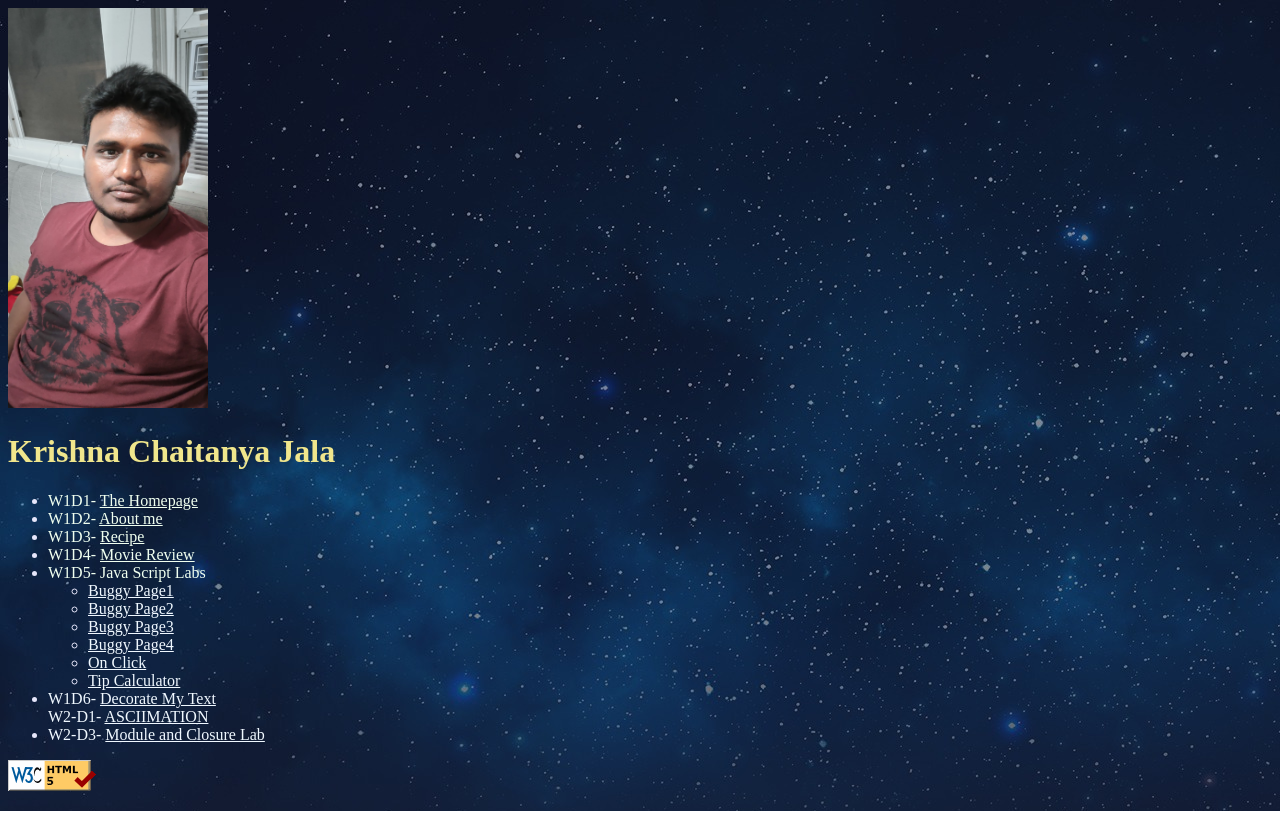
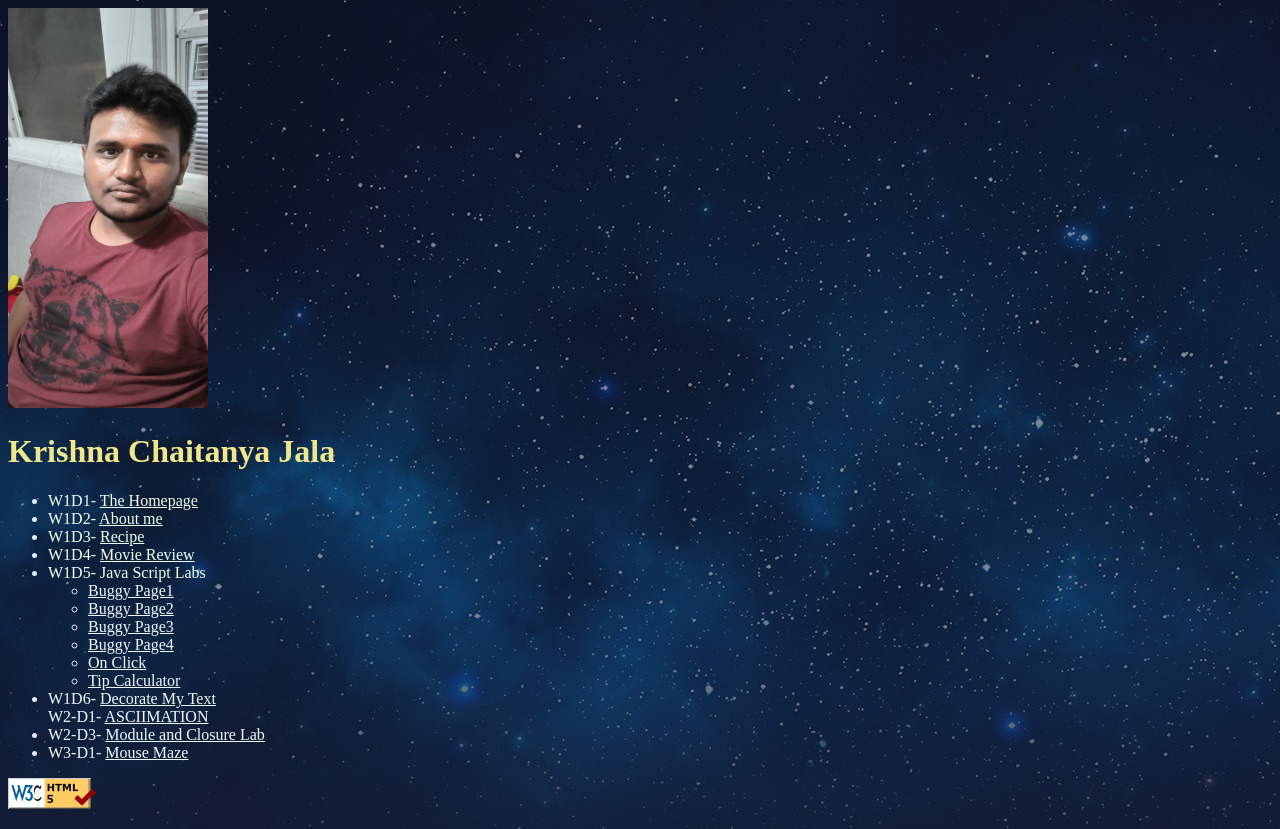
Before and after one commit to Krishna-Chaitanya-Jala/Krishna-Chaitanya-Jala.github.io, a plain HTML site: page index.html in a window 1280 px wide. Drawn offline with Linux system fonts and the light colour scheme.

Commit message:
Update index.html

```diff
--- a/index.html
+++ b/index.html
@@ -52,6 +52,9 @@
 	<li>
 		<span style="color: aliceblue;">W2-D3- <a href="Module_Closure/Module_main.html" style="color: aliceblue;">Module and Closure Lab</a></span>
 	</li>
+	<li>
+		<span style="color: aliceblue;">W3-D1- <a href="MouseMaze/maze.html" style="color: aliceblue;"> Mouse Maze </a></span>
+	</li>
 </ul>
 
 <p><a href="https://validator.w3.org/nu/?doc=https%3A%2F%2Fkrishna-chaitanya-jala.github.io"> <img
```
